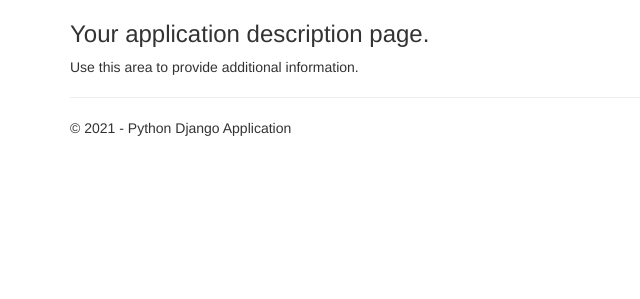
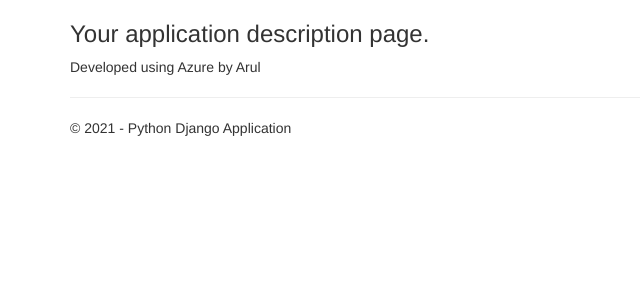
Before and after one commit to arulatgit/arulatgit, a Django app: page /about in a window 1280 px wide. Shown: the part 52-351 px from the top of the page, without its empty margins (0-640 px from the left). Run offline with Django 3.2, Linux system fonts and the light colour scheme; some libraries are stand-ins or nearby versions.

Commit message:
Update about.html

```diff
--- a/Application/app/templates/app/about.html
+++ b/Application/app/templates/app/about.html
@@ -5,6 +5,6 @@
 <h2>{{ title }}.</h2>
 <h3>{{ message }}</h3>
 
-<p>Use this area to provide additional information.</p>
+<p> Developed using Azure by Arul  </p>
 
 {% endblock %}
```
